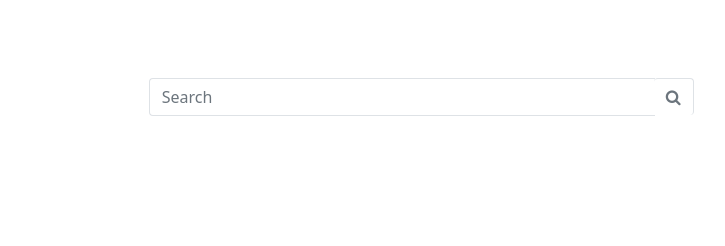
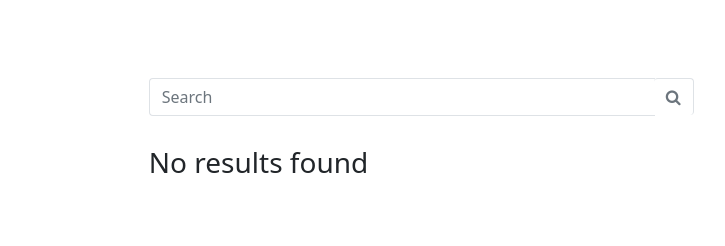
Before and after one commit to KNowledgeOnWebScale/solid-app-store, a website built with webpack: page index.html in a window 1280 px wide. Both pictures are taken after a click on the button "All". Shown: the full height of the page, 361-1086 px from the left. Built offline with nearby package versions, Linux system fonts and the light colour scheme; what @comunica/query-sparql would draw is missing.

Commit message:
Added title on no results found

```diff
--- a/index.html
+++ b/index.html
@@ -38,7 +38,10 @@
                     <div class="ms-4 mt-3" id="category-list"></div>
                 </div>
                 <div class="col-8">
-                    <div class="d-flex justify-content-start gap-3" id="app-list"></div>
+                    <div class="col">
+                        <h3 id="no-results-title">No results found</h3>
+                        <div class="d-flex justify-content-start gap-3" id="app-list"></div>
+                    </div>
                 </div>
             </div>
         </div>
--- a/js/apps.js
+++ b/js/apps.js
@@ -3,10 +3,10 @@ import {QueryEngine} from "@comunica/query-sparql";
 /**
  * Query the necessary data from the Solid app(s)
  * @param {Array} ids - Array of the app('s) ClientID(s)
- * @param {Function} callback - Function to handle the retrieved data from an app
+ * @param {Function} handleNewApp - Function to handle the retrieved data from an app
  * @returns {Promise<void>}
  */
-export async function queryApps(ids, callback) {
+export async function queryApps(ids, handleNewApp, handleAppQueryFinished) {
     const QueryEngine = require('@comunica/query-sparql').QueryEngine;
     const myEngine = new QueryEngine();
     const result = await myEngine.query(`
@@ -42,7 +42,11 @@ export async function queryApps(ids, callback) {
             app.categories = binding.get('categories').value.split(' ');
         }
 
-        callback(app)
+        handleNewApp(app)
+    });
+
+    bindingsStream.on('end', () => {
+       handleAppQueryFinished();
     });
 
     // TODO: make sure this ACTUALLY handles the error and the query doesn't die midway, as this causes no app tiles to be made
--- a/js/index.js
+++ b/js/index.js
@@ -17,18 +17,18 @@ let categoryIDFilter = '';
 let keywordFilter = '';
 
 window.onload = async () => {
+    document.getElementById('no-results-title').setAttribute('style', 'display: none;');
     await makeCategoryView({
         name: 'All',
         id: 'all',
         description: 'All apps'
     });
     categoryIDFilter = 'all';
-
     await queryApps([
         'https://solid-plato.netlify.app/id',
         'https://solid-md-viewer.netlify.app/id',
         'https://solid-issue-tracker.netlify.app/id'
-    ], handleNewApp);
+    ], handleNewApp, handleAppQueryFinished);
     const $searchbar = document.getElementById('search');
     $searchbar.addEventListener('change', () => {
         filter(categoryIDFilter, $searchbar.value.toLowerCase())
@@ -48,6 +48,16 @@ async function handleNewApp(app) {
             categories.push(categoryID);
             await queryCategory(categoryID, makeCategoryView);
         }
+    }
+}
+
+/**
+ * Handle various document elements when app query has ended
+ */
+function handleAppQueryFinished() {
+    // TODO: create loading icon and it here
+    if (apps.length === 0) {
+        document.getElementById('no-results-title').setAttribute('style', '');
     }
 }
 
@@ -124,5 +134,10 @@ function filter(categoryID, keyword) {
         app => (app.name.toLowerCase().includes(keyword) || app.description.toLowerCase().includes(keyword)) &&
             (categoryID === "all" || app.categories.includes(categoryID))
     );
-    filteredApps.forEach(makeAppTile);
+    if (filteredApps.length === 0) {
+        document.getElementById('no-results-title').setAttribute('style', '');
+    } else {
+        document.getElementById('no-results-title').setAttribute('style', 'display: none;');
+        filteredApps.forEach(makeAppTile);
+    }
 }
```
